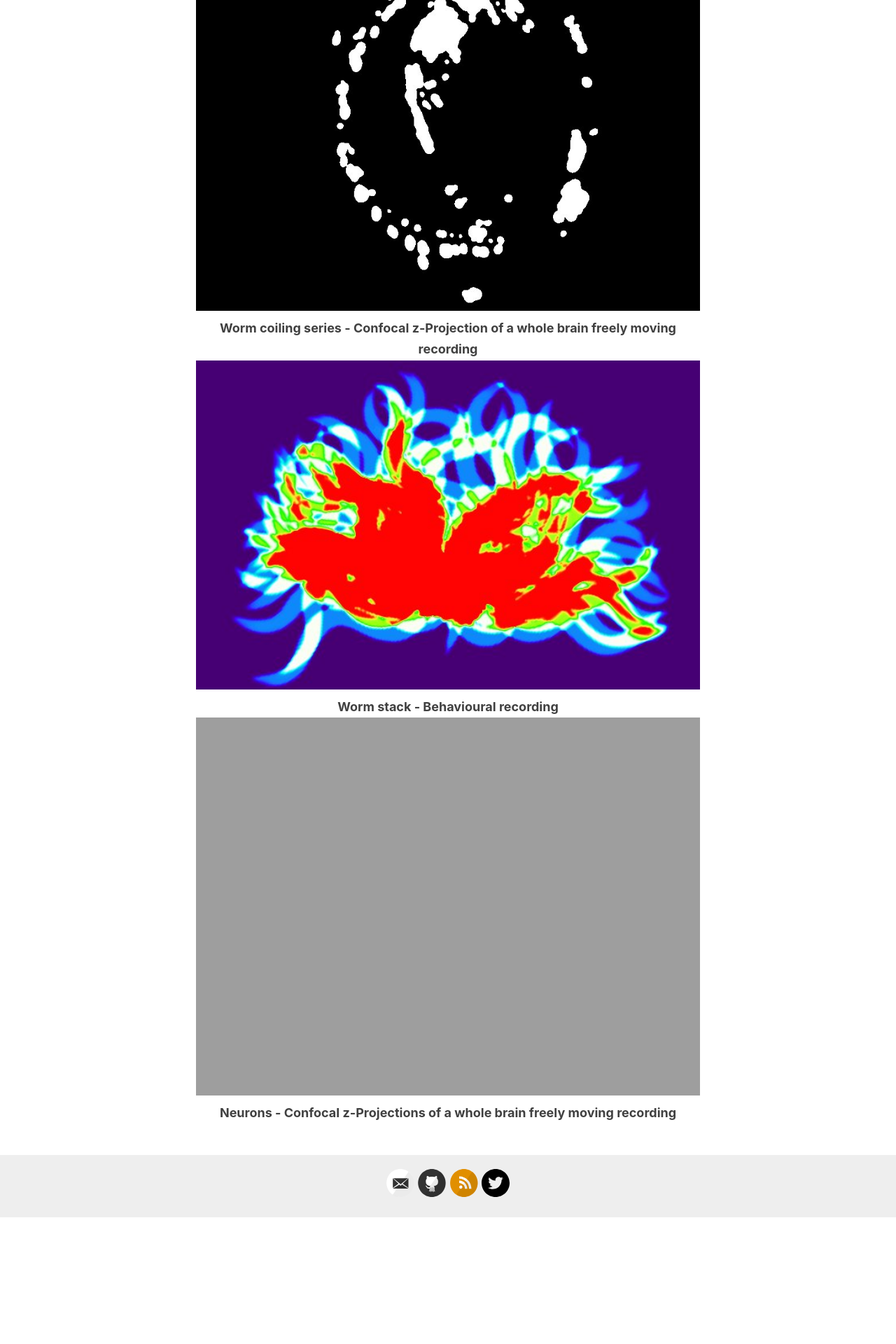
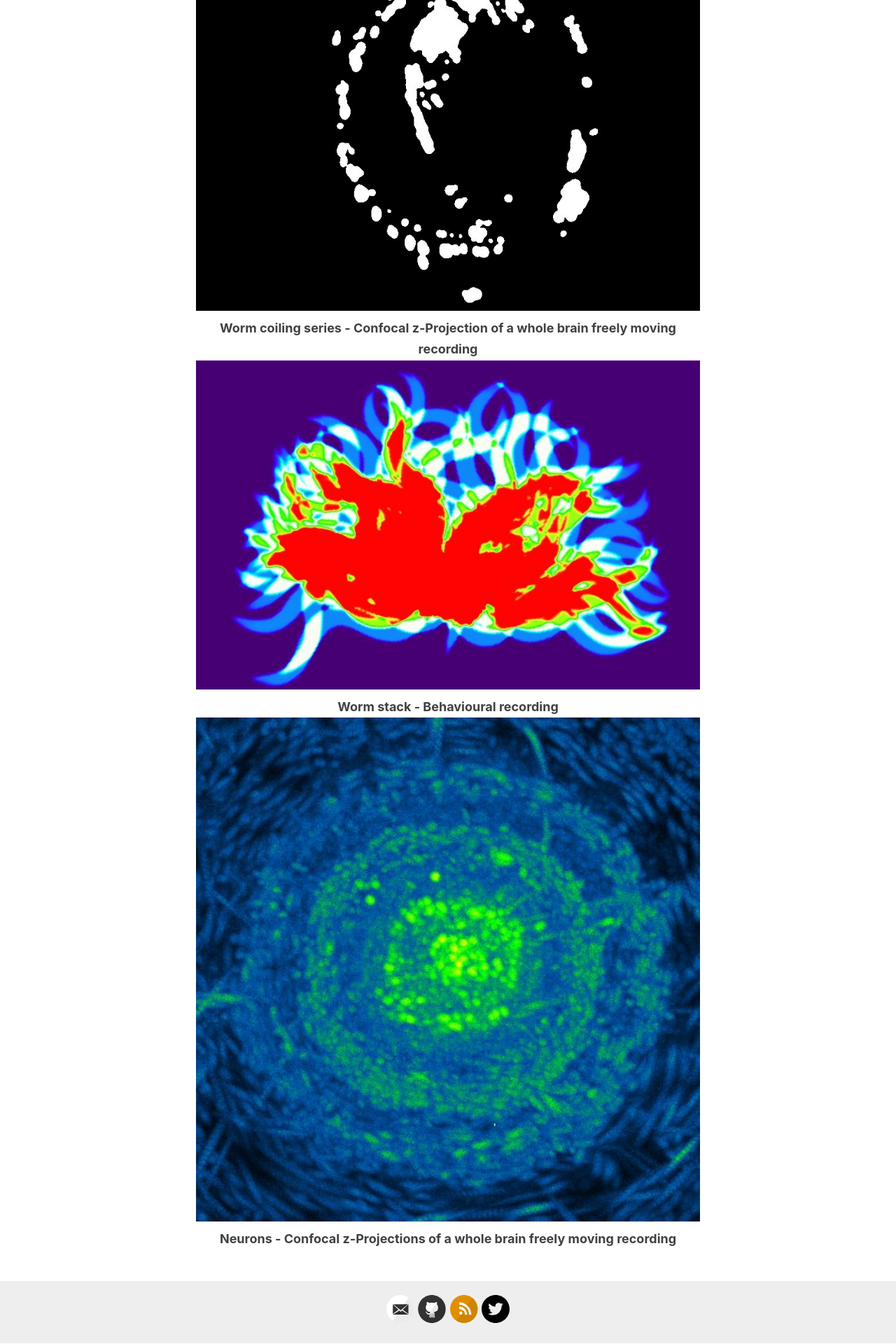
Before and after one commit to ulisesrey/ulisesrey.github.io, a Jekyll site: the page built from _pages/art.md, in a window 1280 px wide. Shown: the part 691-2611 px from the top of the page at 70% size. Built offline with Jekyll 4.4.1, drawn with Linux system fonts in a browser that asks for light colours; before the commit the page ends 2431 px from its top, so only the background shows below that.

Commit message:
new updated link

```diff
--- a/_pages/art.md
+++ b/_pages/art.md
@@ -20,5 +20,5 @@ One particular one is art. Whenever I find something aesthetically pleasing, in
 
 
 
-<figure><img src="https://ulisesrey.github.io/assets/art-images/MAX_2022_07_29_18-30_ZIM2156_worm13.jpg.jpg" style="width:100%"><figcaption align = "center">
+<figure><img src="https://ulisesrey.github.io/assets/art-images/MAX_2022_07_29_18-30_ZIM2156_worm13.jpg" style="width:100%"><figcaption align = "center">
 <b>Neurons - Confocal z-Projections of a whole brain freely moving recording</b></figcaption></figure>
```
